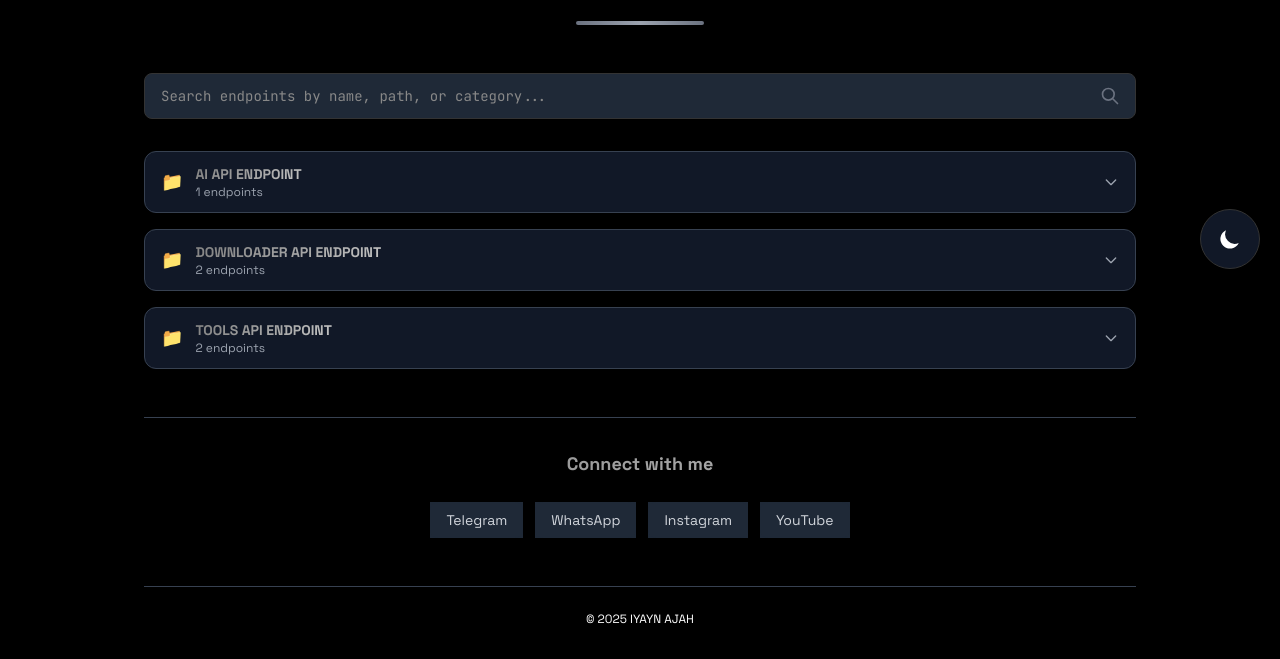
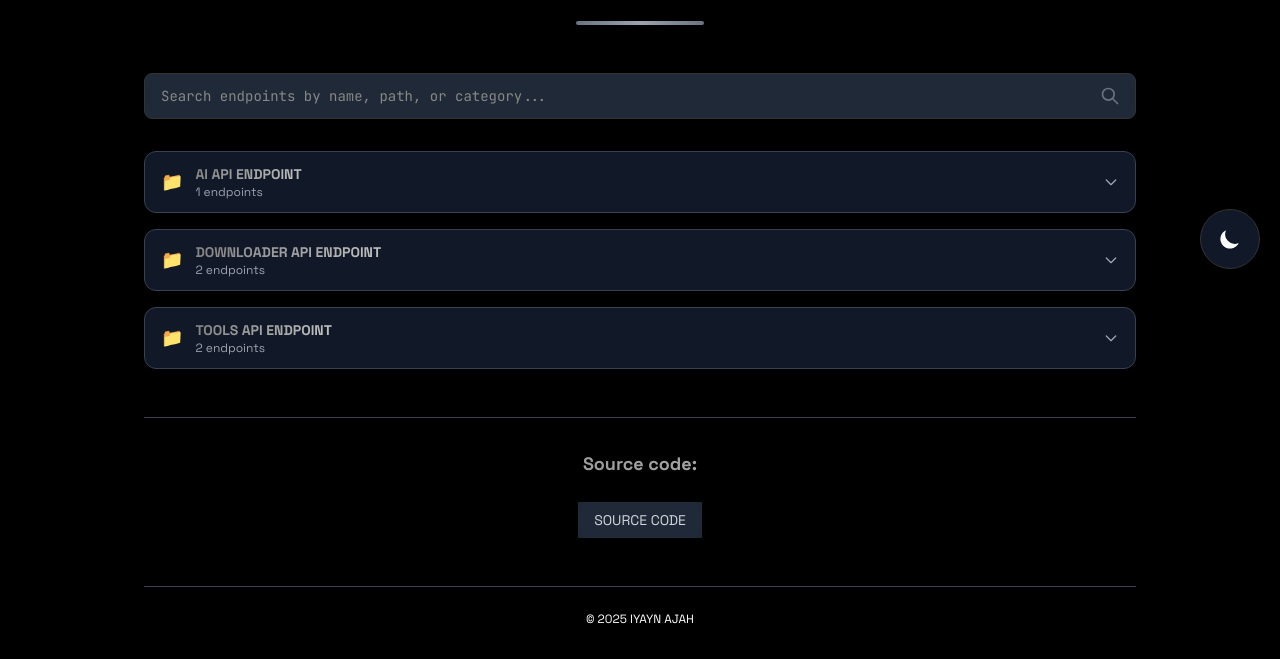
Before and after one commit to iyayn-ajah/simple-base-api, a website: page index.html in a window 1280 px wide. Shown: the part 511-1170 px from the top of the page. Drawn offline with nearby package versions, Linux system fonts and the light colour scheme.

Commit message:
Update index.html

```diff
--- a/index.html
+++ b/index.html
@@ -341,28 +341,12 @@
         <!-- API List -->
         <div id="apiList" class="space-y-4"></div>
 
-        <!-- Social Media Section -->
-        <section id="social" class="mt-12 pt-8 border-t border-gray-700 light-mode:border-gray-300">
-            <h2 class="text-lg font-bold mb-6 text-center gray-gradient-text">Connect with me</h2>
+        <section id="uhm" class="mt-12 pt-8 border-t border-gray-700 light-mode:border-gray-300">
+            <h2 class="text-lg font-bold mb-6 text-center gray-gradient-text">Source code:</h2>
             <div id="socialContainer" class="flex flex-wrap justify-center gap-3">
-                <a href="https://t.me/AfiqAjah" target="_blank" class="social-badge">
+                <a href="https://github.com/iyayn-ajah/simple-base-api" target="_blank" class="social-badge">
                     <div class="px-4 py-2 rounded-lg text-sm transition-colors">
-                        Telegram
-                    </div>
-                </a>
-                <a href="https://whatsapp.com/channel/0029VaoJb11LikgEpNpBty0e" target="_blank" class="social-badge">
-                    <div class="px-4 py-2 rounded-lg text-sm transition-colors">
-                        WhatsApp
-                    </div>
-                </a>
-                <a href="https://www.instagram.com/iyayn_ajah/" target="_blank" class="social-badge">
-                    <div class="px-4 py-2 rounded-lg text-sm transition-colors">
-                        Instagram
-                    </div>
-                </a>
-                <a href="https://youtube.com/@rapikuzudesu" target="_blank" class="social-badge">
-                    <div class="px-4 py-2 rounded-lg text-sm transition-colors">
-                        YouTube
+                        SOURCE CODE
                     </div>
                 </a>
             </div>
```
